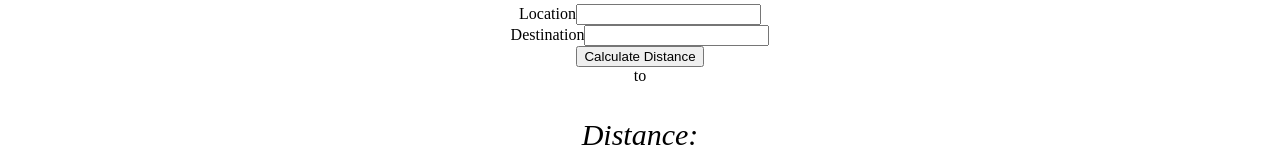
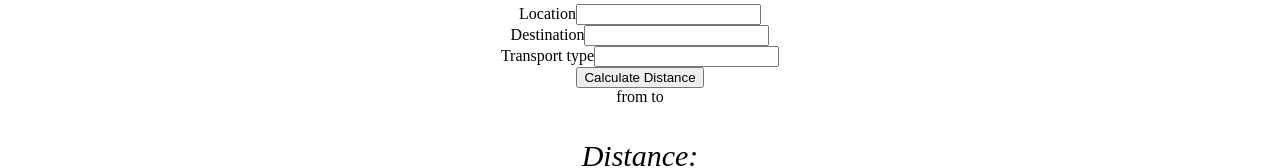
Before and after one commit to zswim1/api-party, a React (Create React App) app: page /maps/1/1/1 in a window 1280 px wide. Shown: the part 450-618 px from the top of the page. Built offline with nearby package versions, Linux system fonts and the light colour scheme; no server answers; a web font is replaced by a local one.

Commit message:
Add mode of transport option

```diff
--- a/src/Distance.js
+++ b/src/Distance.js
@@ -9,6 +9,7 @@ class Distance extends Component{
             destination: '',
             distance: '',
             time: '',
+            transport: '',
         }
     }
 
@@ -25,7 +26,8 @@ class Distance extends Component{
 
     fetchUserData(props){
         const that = this;
-        fetch(`https://maps.googleapis.com/maps/api/distancematrix/json?units=imperial&origins=${props.match.params.from}&destinations=${props.match.params.to}&key=AIzaSyDDubFxsIXeKVGX2UkgDS7tYKD13IH8PkM`)
+        console.log(that)
+        fetch(`https://maps.googleapis.com/maps/api/distancematrix/json?units=imperial&origins=${props.match.params.from}&destinations=${props.match.params.to}&mode=${props.match.params.trans}&key=AIzaSyDDubFxsIXeKVGX2UkgDS7tYKD13IH8PkM`)
         .then(response => response.json())
         .then(fromAPI => {
             const data = {
@@ -33,16 +35,17 @@ class Distance extends Component{
                 destination: fromAPI.destination_addresses[0],
                 time: fromAPI.rows[0].elements[0].duration.text,
                 distance: fromAPI.rows[0].elements[0].distance.text,
+                transport: that.props.match.params.trans
             }
             that.setState({data})
         })
     }
 
     render(){
-        const { location, destination, distance, time} = this.state.data
+        const { location, destination, distance, time, transport} = this.state.data
         return(
             <div className= 'Maps distance'>
-                <label>{location} to {destination}</label>
+                <label>{transport} from {location} to {destination}</label>
                 <h3>Distance: {distance} </h3>
                 <h3>Time: {time}</h3>
             </div>
--- a/src/Maps.js
+++ b/src/Maps.js
@@ -7,6 +7,7 @@ class Maps extends Component{
     state = {
         from: '',
         to: '',
+        trans: '',
     }
 
     handleFromChange = (ev) => {
@@ -20,9 +21,14 @@ class Maps extends Component{
         this.setState({to})
     }
 
+    handleTransportChange = (ev) => {
+        const trans = ev.currentTarget.value
+        this.setState({trans})
+    }
+
     handleSubmit = (ev) => {
         ev.preventDefault()
-        this.props.history.push(`/maps/${this.state.from}/${this.state.to}`)
+        this.props.history.push(`/maps/${this.state.from}/${this.state.to}/${this.state.trans}`)
     }
     render(){
         return(
@@ -44,6 +50,13 @@ class Maps extends Component{
                                     onChange={this.handleToChange}
                             />
                         </div>
+                        <div>
+                            <label>Transport type</label>
+                            <input type="text"
+                                    value={this.state.trans}
+                                    onChange={this.handleTransportChange}
+                            />
+                        </div>
                     </div>
                     <div>
                         <button type="submit">Calculate Distance</button>
@@ -53,7 +66,7 @@ class Maps extends Component{
                 <Route exact path='/maps' render={() => (
                 <h4>Please enter a location and destination</h4>
                 )} />
-                <Route path='/maps/:from/:to' component={Distance} />
+                <Route path='/maps/:from/:to/:trans' component={Distance} />
             </div>
 
 
```
